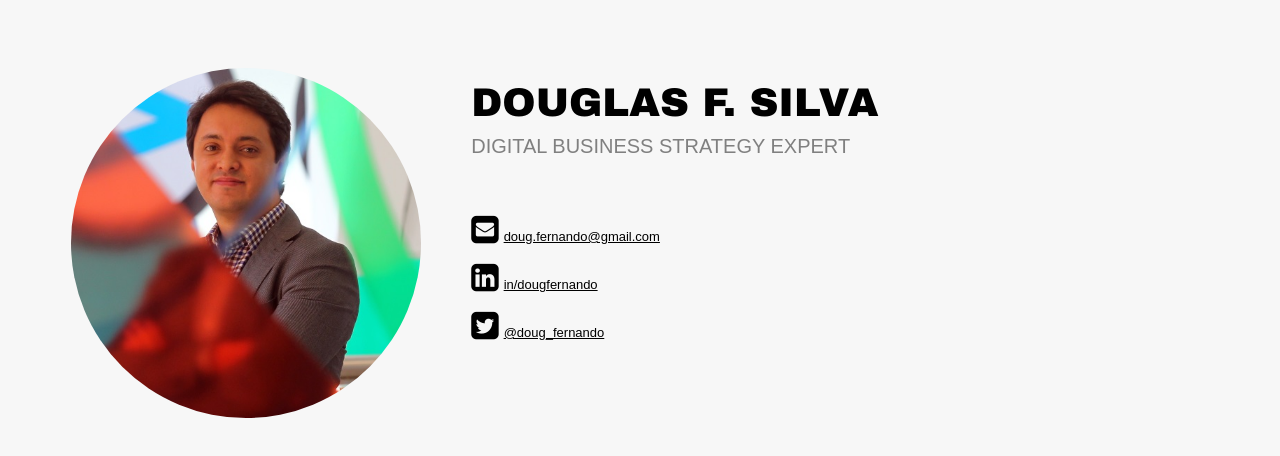
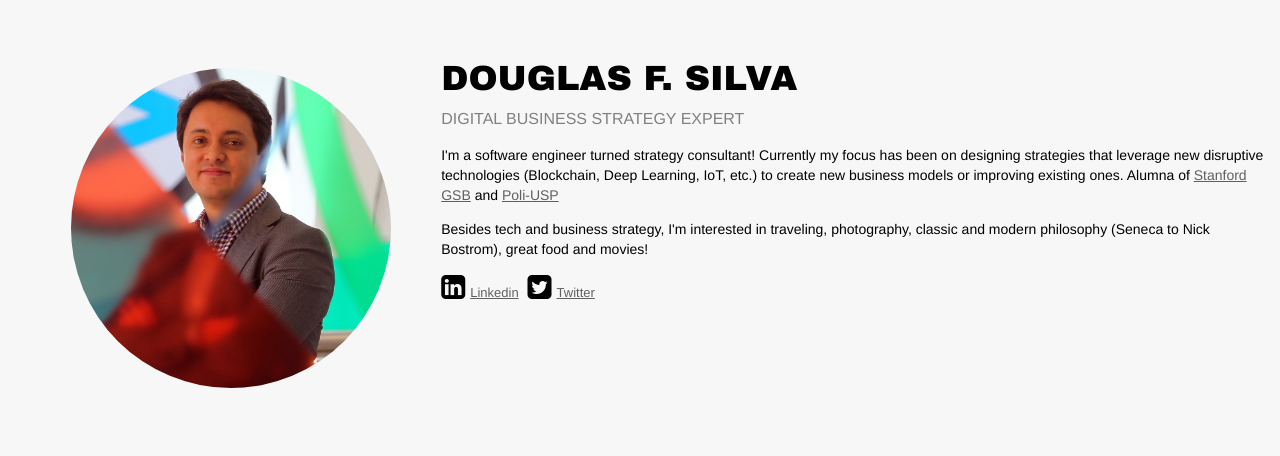
Before and after one commit to dougfernando/douglasfsilva.me, a plain HTML site: page index.html in a window 1280 px wide. Drawn offline with Linux system fonts and the light colour scheme.

Commit message:
new content about me

```diff
--- a/css/styles.css
+++ b/css/styles.css
@@ -1,26 +1,22 @@
 
 p {
-	font-family: Arial, "Helvetica Neue", Helvetica, sans-serif;
-	font-size: 16px;
+	font-family: Helvetica, "Helvetica Neue", Helvetica, sans-serif;
+	font-size: 14px;
 	font-style: normal;
 	font-variant: normal;
-	line-height: 16px;
+	line-height: 20px;
 }
-a {
-	font-size: 13px;
-}
-a:link {
-	color: black;
-}
-a:visited {
-	color: black;
+
+a:link,
+a:visited,
+a:active,
+a:hover {
+	color:#5f6060;
 }
 a:hover {
-	color: black;
 	cursor: pointer
 }
 a:active {
-	color: black;
 	padding-top: 2px;
 }
 #wrapper {
@@ -31,7 +27,8 @@ a:active {
 	vertical-align: middle;
 	padding-top: 5%;
 	float: left;
-	padding-right: 50px
+	padding-right: 50px;
+	margin-bottom: 10px;
 }
 #pic {
 	margin: 0 auto;
@@ -41,23 +38,31 @@ a:active {
 	border-radius: 50%;
 	background-image: url(../images/pic.jpg);
 	background-size: cover;
-	height: 350px;
-	width: 350px;
+	height: 320px;
+	width: 320px;
 }
 #info_holder {
+	font-size: 13px;
 	text-align: left;
-	padding-top: 40px;
+	padding-top: 10px;
 	float: auto;
 }
+
 #name {
+	padding-top: 10px;
 	font-family: "Arial Black", "Arial Bold", Gadget, sans-serif;
-	font-size: 40px;
+	font-size: 35px;
 	line-height: 30px;
 	font-style: normal;
 	font-variant: normal;
 	margin-bottom: 0px;
 }
 #headline {
-	font-size: 20px;
+	font-size: 16px;
 	color: gray;
 }
+
+.links a {
+	font-size: 13px;
+	padding-right: 5px;
+}
--- a/index.html
+++ b/index.html
@@ -4,6 +4,8 @@
 		<title>Douglas F. Silva</title>
 		<meta name="description" value="Douglas F. Silva personal web page"/>
 		<meta name="keywords" value="douglas silva, stanford, poli-usp, engineer, business, mba, stanford msx, stanford gsb, consulting, strategy, digital, blockchain, IoT, Douglas Fernando da Silva, Accenture Strategy" />
+		<meta name="author" content="Douglas F Silva">
+		<meta name="viewport" content="width=device-width, user-scalable=no">
 		<link rel="stylesheet" type="text/css" href="css/styles.css" />
 		<link rel="stylesheet" type="text/css" href="css/font-awesome.min.css">
 		<script>
@@ -25,10 +27,12 @@
 			<div id="info_holder">
 				<p id="name">DOUGLAS F. SILVA</p>
 				<p id="headline">DIGITAL BUSINESS STRATEGY EXPERT</p>
-				<div style="padding-top: 2%">
-					<p><i class="fa fa-envelope-square fa-2x" aria-hidden="true"></i><a href="mailto:doug.fernando@gmail.com"  style="padding-left: 5px">doug.fernando@gmail.com</a></p>
-					<p><i class="fa fa-linkedin-square fa-2x" aria-hidden="true"></i><a href="http://www.linkedin.com/in/dougfernando" style="padding-left: 5px">in/dougfernando</a></p>
-					<p><i class="fa fa-twitter-square fa-2x" aria-hidden="true"></i><a href="http://twitter.com/doug_fernando" style="padding-left: 5px">@doug_fernando</a></p>
+				<p> I'm a software engineer turned strategy consultant! Currently my focus has been on designing strategies that leverage new disruptive technologies (Blockchain, Deep Learning, IoT, etc.) to create new business models or improving existing ones. Alumna of <a href="https://www.gsb.stanford.edu/programs/msx">Stanford GSB</a> and <a href="https://pcs.usp.br/en/">Poli-USP</a></p>
+				<p>Besides tech and business strategy, I'm interested in traveling, photography, classic and modern philosophy (Seneca to Nick Bostrom), great food and movies!</p>
+				<div class="links">
+					<p>
+					<i class="fa fa-linkedin-square fa-2x" aria-hidden="true"></i><a href="http://www.linkedin.com/in/dougfernando" style="padding-left: 5px">Linkedin</a>
+					<i class="fa fa-twitter-square fa-2x" aria-hidden="true"></i><a href="http://twitter.com/doug_fernando" style="padding-left: 5px">Twitter</a></p>
 				</div>
 			</div>
 		</div>
```
